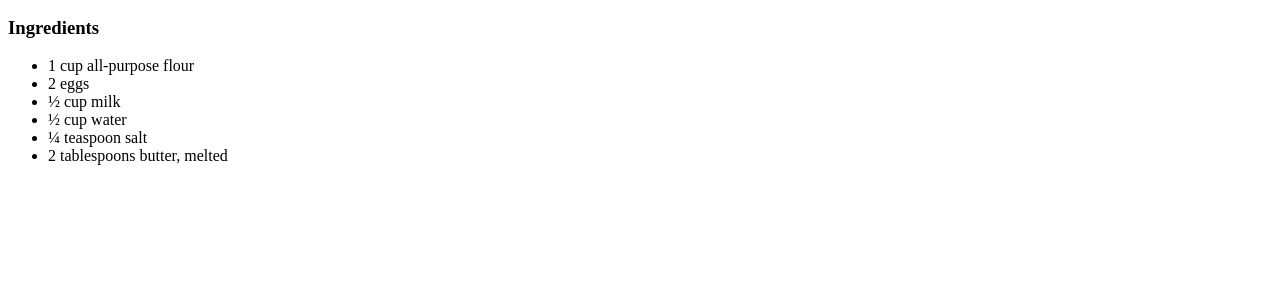
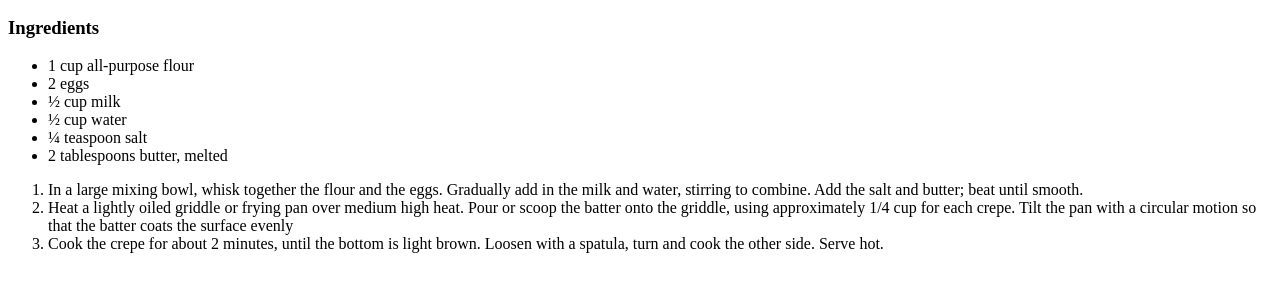
Before and after one commit to Nebyula/Odin-Recipes, a plain HTML site: page recipes/basic-crepes.html in a window 1280 px wide. Shown: the part 434-726 px from the top of the page. Drawn offline with Linux system fonts and the light colour scheme.

Commit message:
Made touch ups to get site working

```diff
--- a/recipes/basic-crepes.html
+++ b/recipes/basic-crepes.html
@@ -19,5 +19,11 @@
         <li> ¼ teaspoon salt</li>
         <li>2 tablespoons butter, melted </li>
     </ul>
+    <ol>
+        <li> In a large mixing bowl, whisk together the flour and the eggs. Gradually add in the milk and water, stirring to combine. Add the salt and butter; beat until smooth. </li>
+        <li> Heat a lightly oiled griddle or frying pan over medium high heat. Pour or scoop the batter onto the griddle, using approximately 1/4 cup for each crepe. Tilt the pan with a circular motion so that the batter coats the surface evenly</li>
+        <li> Cook the crepe for about 2 minutes, until the bottom is light brown. Loosen with a spatula, turn and cook the other side. Serve hot.</li>
+
+    </ol>
 </body>
 </html>
```
Also changed, not shown: index.html (+3 -1 lines), recipes/cloud-bred.html (+1 -1 lines).
